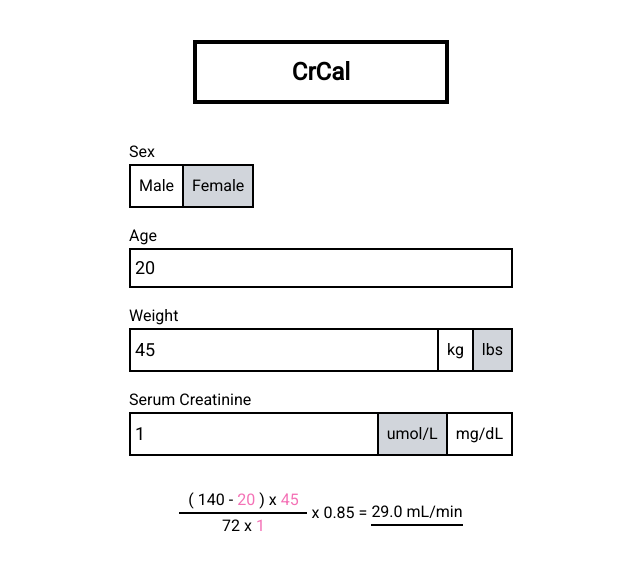
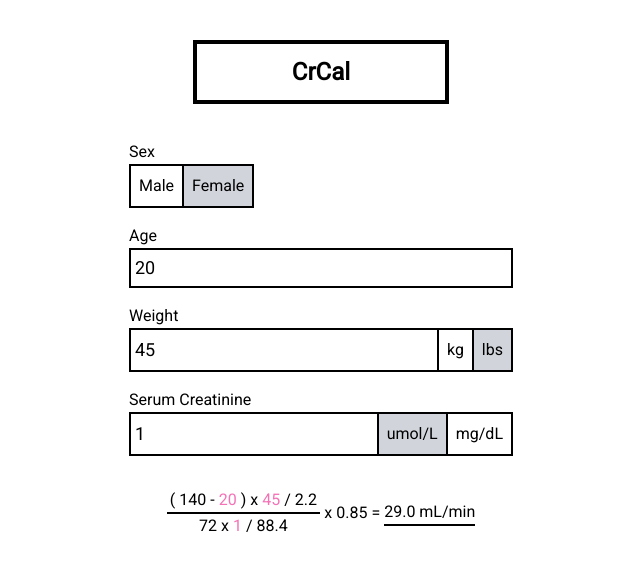
Before and after one commit to Oliver-spec/CrCl-eGFR-Calculator, a Next.js app in the folder crcal/: page / in a window 1280 px wide. Both pictures are taken after a click on the button "lbs". Shown: the top 570 px of the page, without its empty margins (319-959 px from the left). Built offline with nearby package versions, Linux system fonts and the light colour scheme.

Commit message:
formula now changes with the unit

```diff
--- a/crcal/app/page.tsx
+++ b/crcal/app/page.tsx
@@ -112,7 +112,7 @@ export default function Home() {
           </button>
         </div>
         <div className="flex justify-center">
-          <div className="flex flex-col divide-y-2 divide-black w-1/3">
+          <div className="flex flex-col divide-y-2 divide-black w-2/5">
             <div className="flex gap-1 justify-center">
               <div>(</div>
               <div>140</div>
@@ -121,11 +121,23 @@ export default function Home() {
               <div>)</div>
               <div>x</div>
               <div className="text-pink-400">{info.weight}</div>
+              {info.weightUnit === "lbs" ? (
+                <>
+                  <div>/</div>
+                  <div>2.2</div>
+                </>
+              ) : null}
             </div>
             <div className="flex gap-1 justify-center">
               <div>72</div>
               <div>x</div>
               <div className="text-pink-400">{info.crLvl}</div>
+              {info.crUnit === "umol" ? (
+                <>
+                  <div>/</div>
+                  <div>88.4</div>
+                </>
+              ) : null}
             </div>
           </div>
           {info.sex === "female" ? (
```
